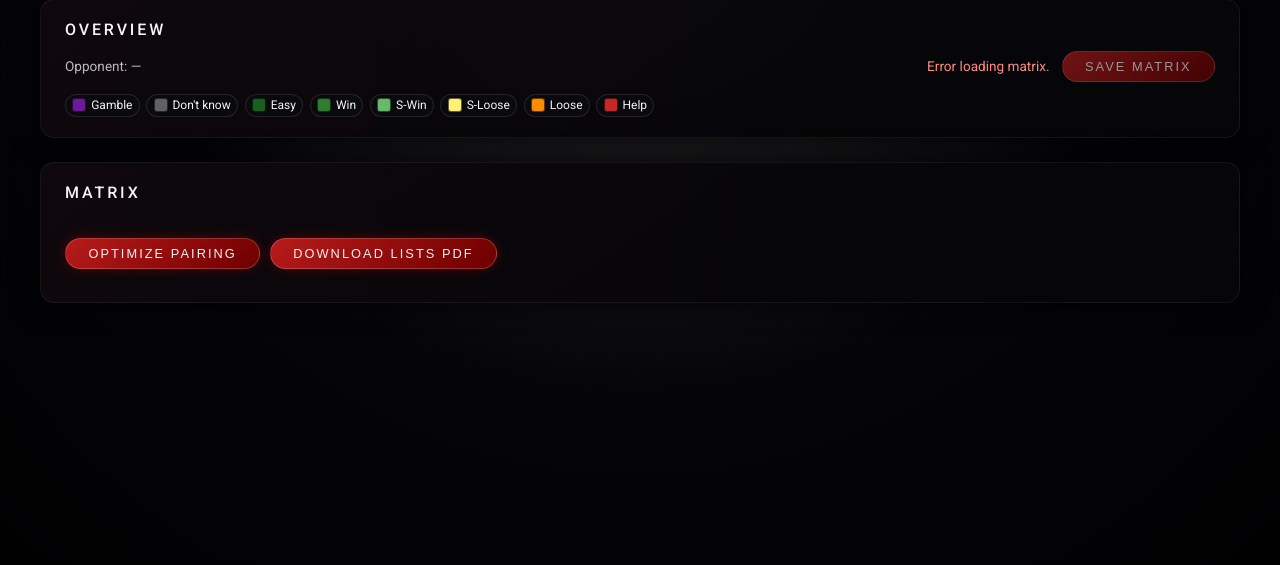
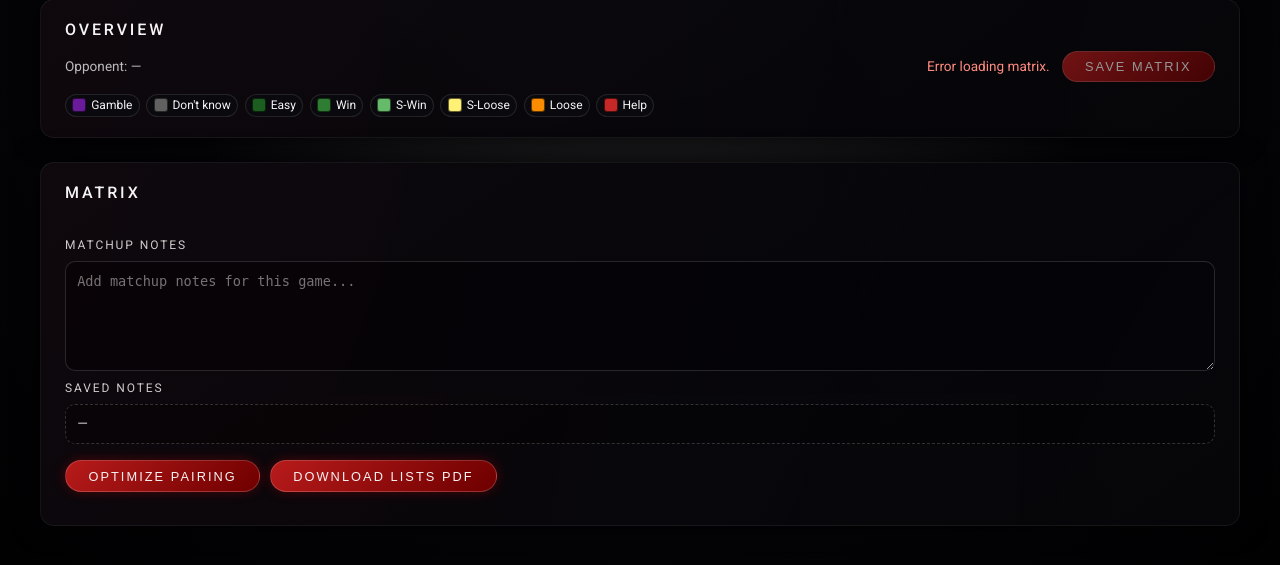
Before and after one commit to LeCastorFou/wh40k-pairing-engine, a Flask app: page /games/1/matrix in a window 1280 px wide. Shown: the part 115-680 px from the top of the page. Run offline with Flask 3, Linux system fonts and the light colour scheme; the visitor is signed in with stand-in values (Sample User, id 1); parts of the project's set-up code (start-up, migrations or seed data) failed here and were passed over.

Commit message:
try adding comment

```diff
--- a/app.py
+++ b/app.py
@@ -389,6 +389,7 @@
             "opponent_name": game.get("opponent_name"),
             "armies": game.get("armies", []),
             "created_at": game.get("created_at"),
+            "comment": game.get("comment", ""),
         },
         "roster_locked": roster_locked,
         "players": roster if roster_locked else [],
@@ -417,8 +418,13 @@
 
     payload = request.get_json(silent=True) or {}
     entries = payload.get("entries", [])
+    comment = payload.get("comment", "")
     if not isinstance(entries, list):
         return jsonify({"error": "entries must be a list"}), 400
+    if comment is None:
+        comment = ""
+    if not isinstance(comment, str):
+        return jsonify({"error": "comment must be a string"}), 400
 
     new_matrix = {}
 
@@ -439,6 +445,7 @@
         new_matrix[key] = value
 
     game["matrix"] = new_matrix
+    game["comment"] = comment.strip()
     save_games(games)
 
     return jsonify({"status": "ok", "matrix": new_matrix})
--- a/static/js/game_matrix.js
+++ b/static/js/game_matrix.js
@@ -28,6 +28,7 @@
 let gDirty = false;
 let gRosterLocked = false;
 let gAllPlayers = [];
+let gComment = "";
 
 
 /* =========================
@@ -86,6 +87,14 @@
   gDirty = true;
   document.getElementById("save-matrix-btn").disabled = false;
   setStatus("Changes not saved.", "unsaved");
+}
+
+function setCommentUI(comment) {
+  gComment = comment || "";
+  const input = document.getElementById("matrix-comment-input");
+  if (input) input.value = gComment;
+  const display = document.getElementById("matrix-comment-display");
+  if (display) display.textContent = gComment.trim() ? gComment : "—";
 }
 
 function applyStateToButton(btn, stateKey) {
@@ -345,6 +354,7 @@
 
   const data = await res.json();
   const game = data.game;
+  setCommentUI(game?.comment || "");
 
   gRosterLocked = !!data.roster_locked;
   gAllPlayers = data.all_players || [];
@@ -391,6 +401,9 @@
   btn.disabled = true;
   setStatus("Saving...");
 
+  const commentInput = document.getElementById("matrix-comment-input");
+  if (commentInput) gComment = commentInput.value || "";
+
   const entries = Object.entries(gMatrix).map(([key, value]) => {
     const [playerIdStr, armyIndexStr] = key.split("-");
     return {
@@ -404,7 +417,7 @@
     const res = await fetch(`/api/games/${window.GAME_ID}/matrix`, {
       method: "POST",
       headers: { "Content-Type": "application/json" },
-      body: JSON.stringify({ entries })
+      body: JSON.stringify({ entries, comment: gComment })
     });
 
     const data = await res.json();
@@ -417,6 +430,7 @@
     }
 
     gDirty = false;
+    setCommentUI(gComment);
     setStatus("Matrix saved. The data-vault is pleased.", "saved");
   } catch (err) {
     console.error(err);
@@ -502,6 +516,14 @@
   const saveBtn = document.getElementById("save-matrix-btn");
   if (saveBtn) saveBtn.addEventListener("click", saveMatrix);
 
+  const commentInput = document.getElementById("matrix-comment-input");
+  if (commentInput) {
+    commentInput.addEventListener("input", () => {
+      gComment = commentInput.value || "";
+      markDirty();
+    });
+  }
+
   // OPTIMIZE
   const optBtn = document.getElementById("optimize-btn");
   if (optBtn) optBtn.addEventListener("click", optimizePairing);
--- a/static/js/player_detail.js
+++ b/static/js/player_detail.js
@@ -38,7 +38,8 @@
   // Simple % win (draw not counted as win)
   const total = wins + losses;
   const winrate = total ? (wins / total) * 100 : null;
-  return { total, winrate, wins, draws, losses };
+  const total_games = wins + draws + losses;
+  return { total_games, winrate, wins, draws, losses };
 }
 
 function renderLists(player) {
--- a/templates/game_matrix.html
+++ b/templates/game_matrix.html
@@ -307,6 +307,45 @@
       border-radius: 3px;
       border: 1px solid rgba(0,0,0,0.6);
     }
+
+    .notes-block {
+      margin-top: 1rem;
+      display: flex;
+      flex-direction: column;
+      gap: 0.6rem;
+    }
+
+    .notes-label {
+      font-size: 0.75rem;
+      text-transform: uppercase;
+      letter-spacing: 0.16em;
+      color: #cfcfcf;
+    }
+
+    .notes-input {
+      width: 100%;
+      min-height: 110px;
+      padding: 0.6rem 0.7rem;
+      border-radius: 10px;
+      border: 1px solid rgba(255,255,255,0.14);
+      background: rgba(5,5,9,0.95);
+      color: #f5f5f5;
+      resize: vertical;
+      font-size: 0.85rem;
+      line-height: 1.35;
+    }
+
+    .notes-display {
+      padding: 0.6rem 0.7rem;
+      border-radius: 10px;
+      border: 1px dashed rgba(255,255,255,0.18);
+      background: rgba(0,0,0,0.35);
+      white-space: pre-wrap;
+      word-break: break-word;
+      font-size: 0.85rem;
+      color: #ddd;
+      min-height: 40px;
+    }
   </style>
 </head>
 <body>
@@ -376,6 +415,13 @@
         </div>
       </div>
 
+      <div class="notes-block">
+        <div class="notes-label">Matchup notes</div>
+        <textarea id="matrix-comment-input" class="notes-input" placeholder="Add matchup notes for this game..."></textarea>
+        <div class="notes-label">Saved notes</div>
+        <div id="matrix-comment-display" class="notes-display">—</div>
+      </div>
+
     <div style="margin-top: 1rem; display:flex; gap: .6rem; flex-wrap: wrap;">
         <button id="optimize-btn">Optimize Pairing</button>
         <button id="download-lists-btn" class="btn btn-secondary">Download lists PDF</button>
```
